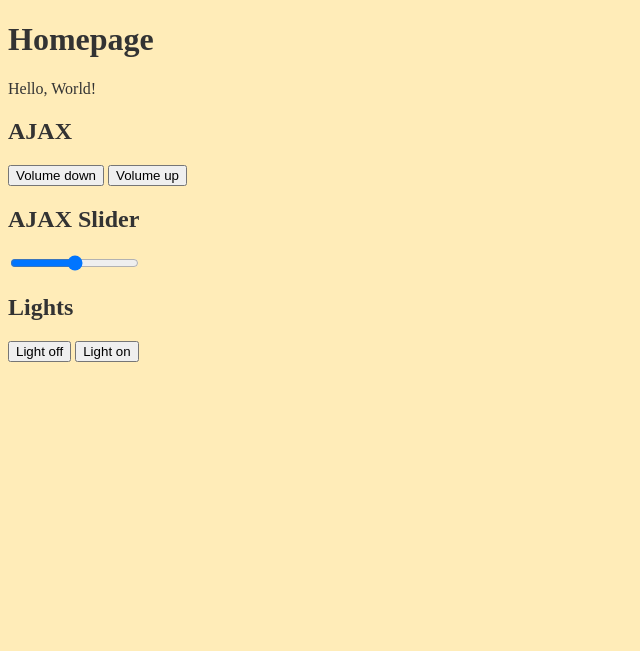
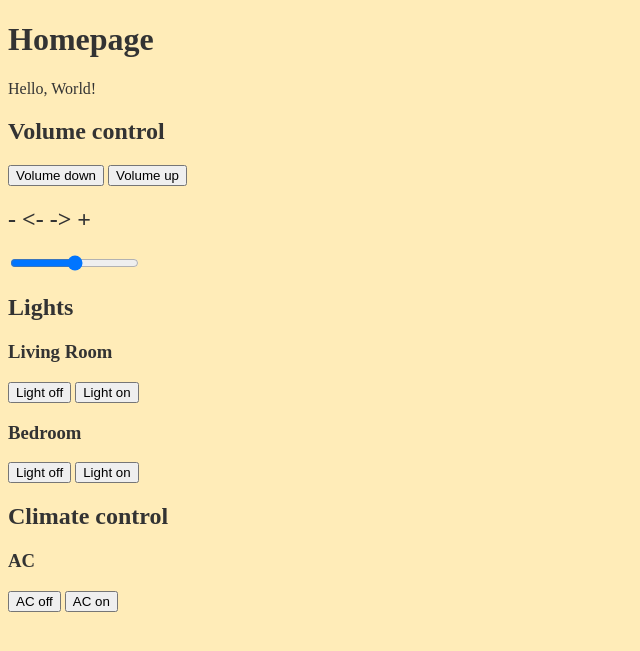
Before and after one commit to ChemiKyle/otto, a Flask app: page / in a window 1280 px wide. Shown: the part 48-699 px from the top of the page, without its empty margins (0-640 px from the left). Run offline with Flask 2, Linux system fonts and the light colour scheme.

Commit message:
Reflow for better MQTT control, add placeholders for AC controlling

```diff
--- a/app.py
+++ b/app.py
@@ -13,6 +13,7 @@ def home_splash():
 #    volume = int(raw_send_command('MVLQSTN')[3:], 16) # causes hang if AV isn't fully on
 #    print(volume)
     return render_template('index.html')
+
 
 @app.route('/tv-control', methods=['GET', 'POST'])
 def tv_splash():
@@ -66,13 +67,14 @@ def send_roku(command):
 @app.route("/mqtt/<path:msg>", methods=['GET'])
 def send_mqtt(msg):
     msg = json.loads(msg)
-    client.publish(msg['path'], str(msg['cmd']))
+    client.publish(msg['topic'], str(msg['cmd']))
     return(str(msg))
 
 
 def on_connect(client, userdata, flags, rc):
     print("Connected with code: {}".format(str(rc)))
-    client.subscribe("lights/bookcase")
+    # sub_topics = ["lights/bookcase"]
+    # client.subscribe("lights/bookcase")
 
 
 def on_message(client, userdata, msg):
--- a/static/audio.js
+++ b/static/audio.js
@@ -40,7 +40,7 @@ function sendMQTT(e) {
 
     var xhttp = new XMLHttpRequest();
 
-    var obj = {path: e.name, cmd: e.value};
+    var obj = {topic: e.name, cmd: e.value};
 
     xhttp.open("GET", `mqtt/${JSON.stringify(obj)}`, true); // pass value of button to python function
     xhttp.send();
--- a/templates/index.html
+++ b/templates/index.html
@@ -16,16 +16,31 @@
     <p>Hello, World!</p>
 
 
-    <h2>AJAX</h2>
+    <h2>Volume control</h2>
     <!-- TODO: turn this into a slider -->
     <button name ="vol" type="submit" value="MVLDOWN" onclick="sendCommand(this)">Volume down</button>
     <button name ="vol" type="submit" value="MVLUP" onclick="sendCommand(this)">Volume up</button>
 
-    <h2>AJAX Slider</h2>
+    <h2>- <- -> +</h2>
     <input id="vol_slider" name="vol" type="range" min="-5" max="5" value="0" oninput="slideCommand(this)" onchange="returnSlider()" />
 
     <h2>Lights</h2>
+
+    <h3>Living Room</h3>
+    <!-- TODO: CSS grid for this, vertically align on and off -->
     <button name ="lights/bookcase" type="submit" value="0" onclick="sendMQTT(this)">Light off</button>
     <button name ="lights/bookcase" type="submit" value="1" onclick="sendMQTT(this)">Light on</button>
 
+    <h3>Bedroom</h3>
+    <button name ="lights/bedside" type="submit" value="0" onclick="sendMQTT(this)">Light off</button>
+    <button name ="lights/bedside" type="submit" value="1" onclick="sendMQTT(this)">Light on</button>
+
+    <h2>Climate control</h2>
+
+    <h3>AC</h3>
+    <!-- TODO: hack AC once IR receiver arrives -->
+    <button name ="climate/ac_control" type="submit" value="0" onclick="sendMQTT(this)">AC off</button>
+    <button name ="climate/ac_control" type="submit" value="1" onclick="sendMQTT(this)">AC on</button>
+
+
 </body>
```
